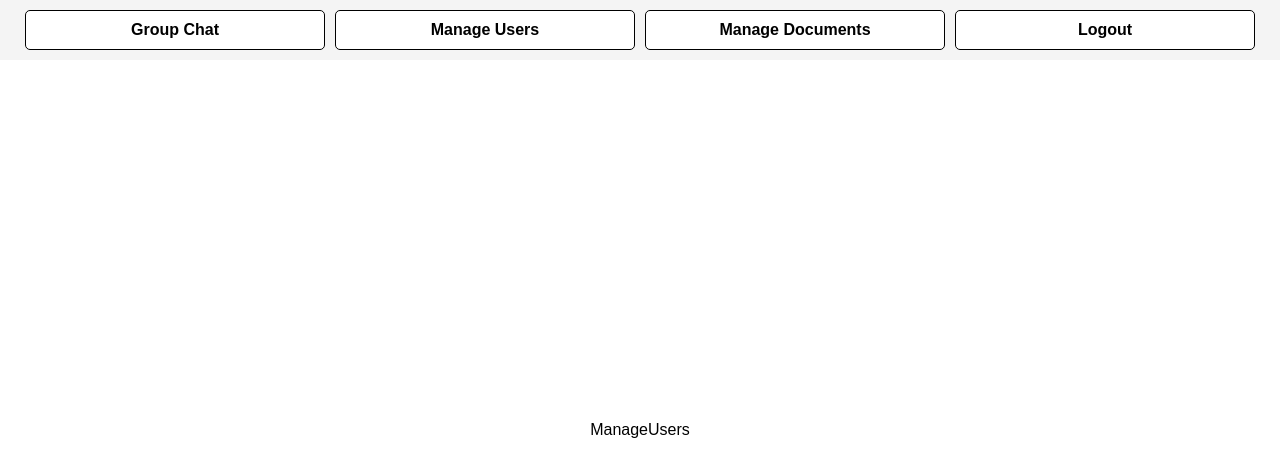
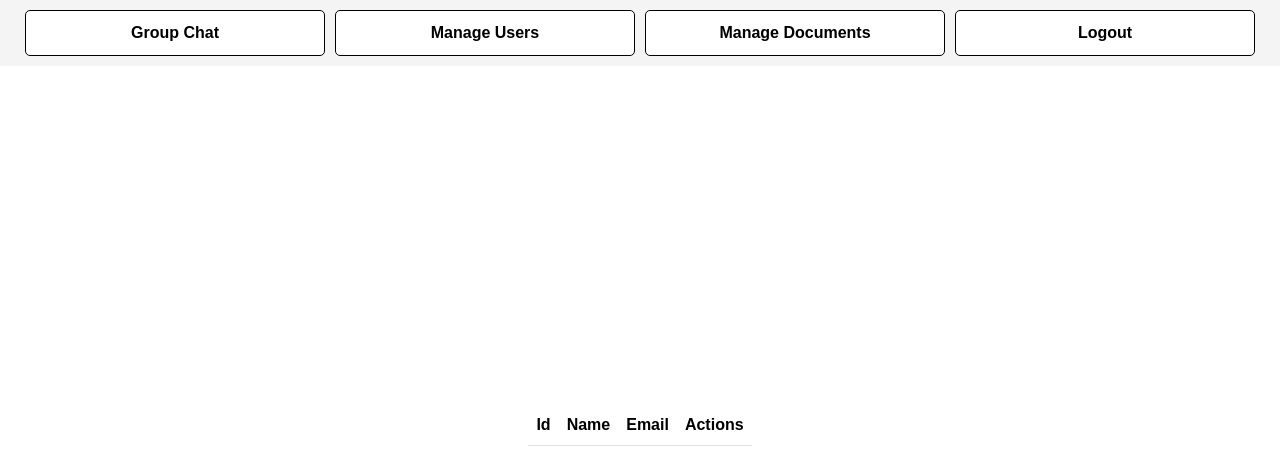
Before and after one commit to neilnikkunilesh/communicationapplication, a React (Create React App) app: page /login-success/manager-users in a window 1280 px wide. Shown: the top 476 px of the page. Built offline with nearby package versions, Linux system fonts and the light colour scheme.

Commit message:
added the user list

```diff
--- a/src/UserComponents/ManageUsers.jsx
+++ b/src/UserComponents/ManageUsers.jsx
@@ -1,7 +1,27 @@
-import React from "react";
+import React, { useEffect, useState } from "react";
+import UserList from "./UserList";
 
 const ManageUsers = () => {
-  return <div>ManageUsers</div>;
+  const [users, setUsers] = useState([]);
+
+  debugger;
+  useEffect(() => {
+    const storeUsers = localStorage.getItem("users");
+    console.log(storeUsers);
+    debugger;
+    if (storeUsers) {
+      setUsers(JSON.parse(storeUsers));
+    } else {
+      setUsers([]);
+    }
+    console.log(users);
+  }, []);
+
+  return (
+    <>
+      <UserList users={users} />
+    </>
+  );
 };
 
 export default ManageUsers;
--- /dev/null
+++ b/src/UserComponents/UserList.jsx
@@ -0,0 +1,40 @@
+import React from "react";
+
+const UserList = ({ users }) => {
+  console.log(users);
+  return (
+    <>
+      <table class="table table-striped">
+        <thead>
+          <tr>
+            <th scope="col">Id</th>
+            <th scope="col">Name</th>
+            <th scope="col">Email</th>
+            <th scope="col">Actions</th>
+          </tr>
+        </thead>
+        <tbody>
+          {users.map((item, index) => (
+            <tr key={index}>
+              <th>{index + 1}</th>
+              <td>{item.fullName}</td>
+              <td>{item.email}</td>
+              <td>
+                <span
+                  style={{ color: "blue", cursor: "pointer" }}
+                  // onClick={editUser}
+                >
+                  Edit
+                </span>{" "}
+                |&nbsp;
+                <span style={{ color: "red", cursor: "pointer" }}>Delete</span>
+              </td>
+            </tr>
+          ))}
+        </tbody>
+      </table>
+    </>
+  );
+};
+
+export default UserList;
--- a/src/component/Login.jsx
+++ b/src/component/Login.jsx
@@ -8,7 +8,6 @@ const Login = () => {
   const [error, setError] = useState("");
 
   const navigate = useNavigate();
-  debugger;
   const handleSubmit = (e) => {
     e.preventDefault();
 
@@ -22,6 +21,7 @@ const Login = () => {
 
     // check if email is exist in localstorage or not
     let users = JSON.parse(localStorage.getItem("users"));
+    if (users !== null) {
       const isUserExist = users.some(
         (item) =>
           item.email.toLowerCase() === email.toLowerCase() &&
@@ -30,8 +30,12 @@ const Login = () => {
 
       if (isUserExist) {
         navigate("/login-success", { state: { email } });
+        setError("");
       } else {
         setError("Either email or password is incorrect");
+      }
+    } else {
+      setError("User not register");
     }
   };
   return (
```
Also changed, not shown: src/index.js (+7 -6 lines). Lines whose indentation alone changed are shown as unchanged.
